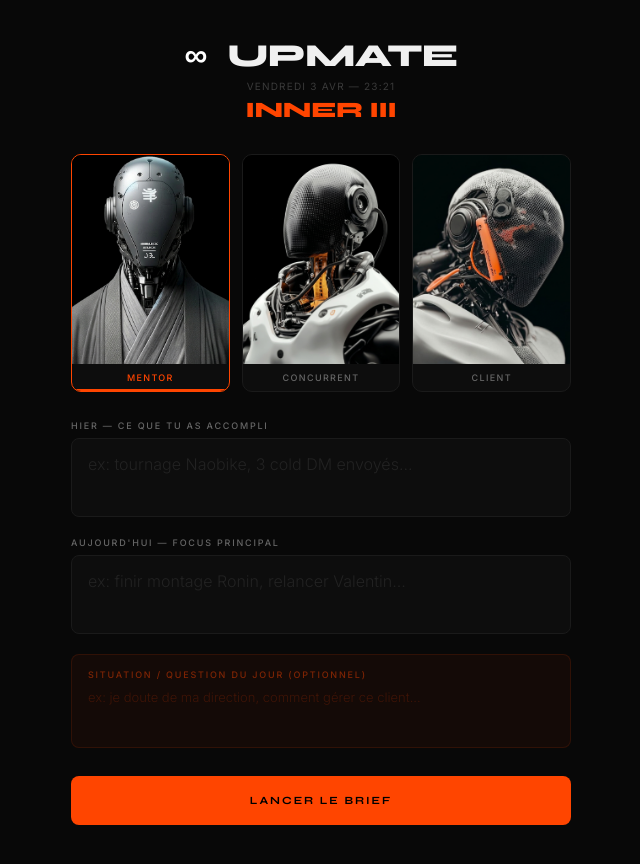
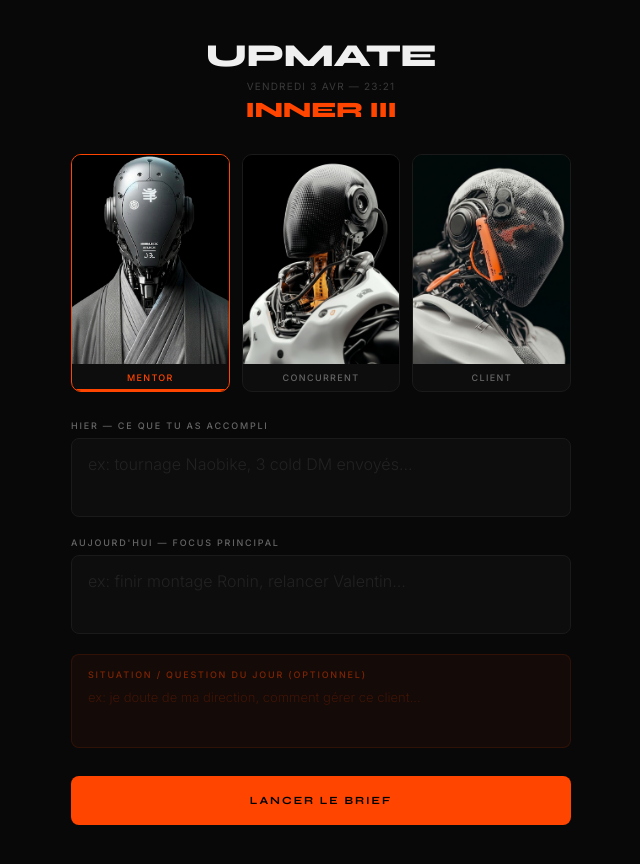
Before and after one commit to jmstudiovisuals-spec/morning-brief, a Next.js app: page / in a window 1280 px wide. Shown: the whole page, without its empty margins (319-959 px from the left). Built offline with nearby package versions, Linux system fonts and the light colour scheme.

Commit message:
Update page.js

```diff
--- a/app/page.js
+++ b/app/page.js
@@ -99,7 +99,6 @@
         .container { width: 100%; max-width: 500px; }
         .header { margin-bottom: 32px; }
         .brand { margin-bottom: 8px; display: flex; align-items: center; justify-content: center; gap: 8px; }
-        .brand-inf { font-family: 'Syne', sans-serif; font-weight: 800; font-size: 32px; line-height: 1.0; color: #fff; margin-right: 12px; }
         .brand-name { font-family: 'Syne', sans-serif; font-weight: 800; font-size: 32px; line-height: 1.0; letter-spacing: -.02em; text-transform: uppercase; color: var(--text); }
         .app-title { font-family: 'Syne', sans-serif; font-weight: 800; font-size: 22px; line-height: 1.1; text-transform: uppercase; color: var(--orange); letter-spacing: -.01em; margin-bottom: 4px; text-align: center; }
         .time { font-size: 10px; color: var(--muted); letter-spacing: .12em; text-transform: uppercase; margin-bottom: 6px; text-align: center; }
@@ -189,7 +188,7 @@
       <div className="container">
         <div className="header">
           <div className="brand">
-            <span className="brand-inf">∞</span><span className="brand-name">UpMate</span>
+            <span className="brand-name">UpMate</span>
           </div>
           <div className="time">{time}</div>
           <div className="app-title">Inner III</div>
```
